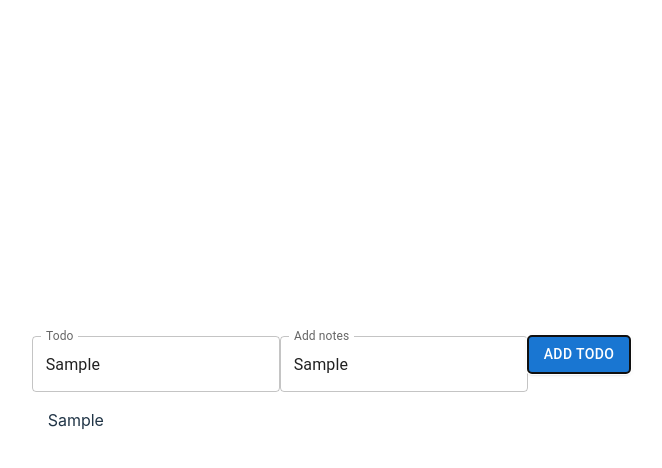
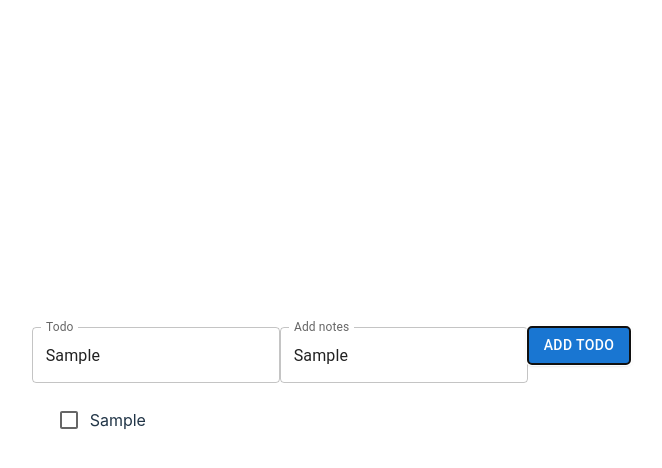
Before and after one commit to BUsuper/todo-project, a React (Vite) app: page / in a window 1280 px wide. Both pictures are taken after typing "Sample", "Sample" into the empty fields and a click on the button "ADD TODO". Shown: the top 468 px of the page, without its empty margins (309-971 px from the left). Built offline with nearby package versions, Linux system fonts and the light colour scheme.

Commit message:
Add Checkbox and todo toggling

```diff
--- a/src/components/TodosList/TodosList.jsx
+++ b/src/components/TodosList/TodosList.jsx
@@ -1,6 +1,7 @@
-import { List, ListItem } from '@mui/material/';
-import { useSelector } from 'react-redux';
+import { Checkbox, List, ListItem } from '@mui/material/';
+import { useDispatch, useSelector } from 'react-redux';
 import { makeSelectTodos } from '../../features/todosSlice'
+import { toggleTodo } from '../../features/todosSlice';
 
 // TODO: Add checkbox!
 // TODO: Add deletion
@@ -12,11 +13,22 @@ export function TodosList ({ completed = false }) {
 
     const todos = useSelector(selectTodos);
 
+    const dispatch = useDispatch();
+
+    // Executed in closure so that click on the checkbox works as well
+    // This function doesn't need to get the id from event target
+    const handleTodoToggle = id => {
+        dispatch(toggleTodo({ id }));
+    }
+
     return (
         <List>
             {
                 todos.map(todo => {
-                    return <ListItem key={todo.id}>{todo.task}</ListItem>
+                    return <ListItem key={todo.id} id={todo.id} onClick={() => handleTodoToggle(todo.id)}>
+                               <Checkbox checked={todo.completed}/>
+                               {todo.completed ? <s>{todo.task}</s> : todo.task}
+                           </ListItem>
                 })
 
             }
--- a/src/features/todosSlice.js
+++ b/src/features/todosSlice.js
@@ -14,6 +14,12 @@ const todosSlice = createSlice({
     reducers: {
         addTodo: todoAdapter.addOne,
         deleteTodo: todoAdapter.removeOne,
+        toggleTodo: (state, action) => {
+            const { id } = action.payload;
+            const todo = state.entities[id]
+
+            todoAdapter.updateOne(state, {id, changes: {completed: !todo.completed}})
+        }
     },
 });
 
@@ -41,6 +47,6 @@ export const makeSelectTodos = (completed) => createSelector(
 )
 
 // Export actions
-export const { addTodo, deleteTodo } = todosSlice.actions;
+export const { addTodo, deleteTodo, toggleTodo } = todosSlice.actions;
 // Export reducer
 export default todosSlice.reducer;
```
